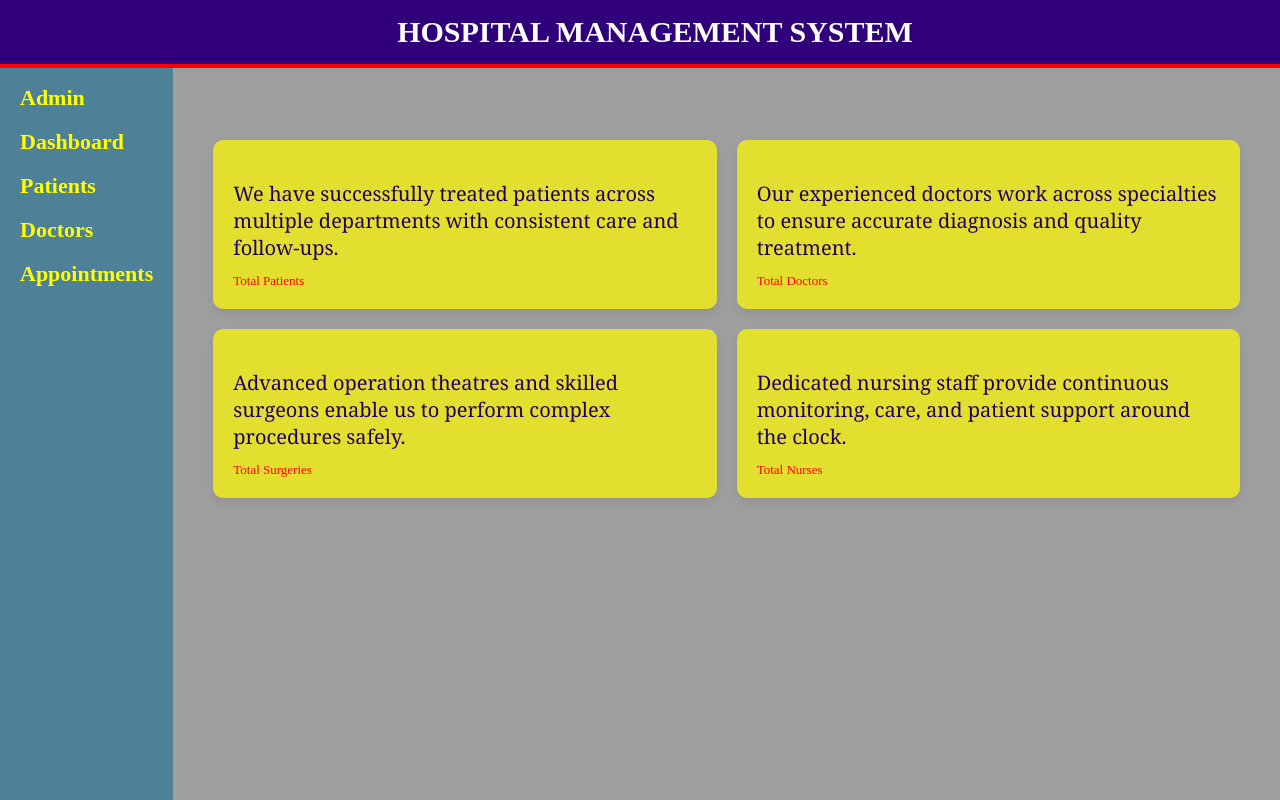
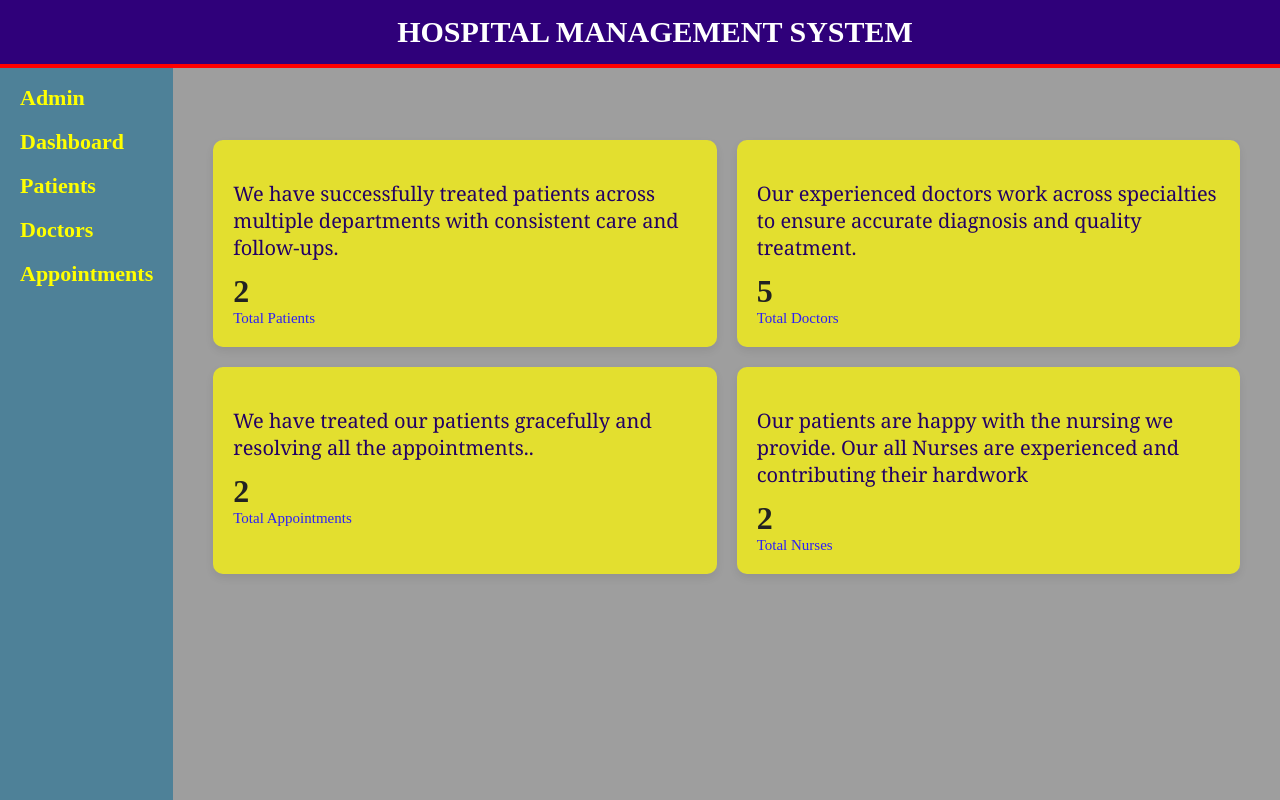
Before and after one commit to MBR-ACS/HMS, a Django app: page / in a window 1280 px wide. Run offline with Django 5.2, Linux system fonts and the light colour scheme; data comes from the database, SQL or seed files in the repository; both versions use the stored data as it was after the commit.

Commit message:
few changes in main page view

```diff
--- a/dashboard/templates/dashboard/dashboard.html
+++ b/dashboard/templates/dashboard/dashboard.html
@@ -30,8 +30,8 @@
         }
 
         .db-label {
-            font-size: 13px;
-            color: #ff0404ff;
+            font-size: 15px;
+            color: #2d1ff8ff;
         }
 
     </style>
@@ -44,7 +44,7 @@
         <p class="db-text">
             We have successfully treated patients across multiple departments with consistent care and follow-ups.
         </p>
-        <h2 class="db-number"> {{ patients }} </h2>
+        <h2 class="db-number">{{ patients_cnt }} </h2>
         <span class="db-label">Total Patients</span>
     </div>
 
@@ -52,23 +52,23 @@
         <p class="db-text">
             Our experienced doctors work across specialties to ensure accurate diagnosis and quality treatment.
         </p>
-        <h2 class="db-number"> {{ doctor }}</h2>
+        <h2 class="db-number">{{ doctor_cnt }} </h2>
         <span class="db-label">Total Doctors</span>
     </div>
 
     <div class="db-card">
         <p class="db-text">
-            Advanced operation theatres and skilled surgeons enable us to perform complex procedures safely.
+            We have treated our patients gracefully and resolving all the appointments..
         </p>
-        <h2 class="db-number">{{ nurse }}</h2>
-        <span class="db-label">Total Surgeries</span>
+        <h2 class="db-number">{{ appointment_cnt }}</h2>
+        <span class="db-label">Total Appointments</span>
     </div>
 
     <div class="db-card">
         <p class="db-text">
-            Dedicated nursing staff provide continuous monitoring, care, and patient support around the clock.
+            Our patients are happy with the nursing we provide. Our all Nurses are experienced and contributing their hardwork
         </p>
-        <h2 class="db-number">{{ department }}</h2>
+        <h2 class="db-number">{{ nurse_cnt }}</h2>
         <span class="db-label">Total Nurses</span>
     </div>
 
--- a/dashboard/views.py
+++ b/dashboard/views.py
@@ -2,16 +2,36 @@
 from doctors.models import Doctor
 from patients.models import Patient
 from nurses.models import Nurses
-from departments.models import Department
+from appointments.models import Appointments
 
 # Create your views here.
 
 def dashboard(request):
-    doc_count = Doctor.objects.count()
-    pt_count = Patient.objects.count()
-    nrs_count = Nurses.objects.count()
-    dpt_count = Department.objects.count()
+    '''this view renders the request and html template along with data'''
+    doctor_count = Doctor.objects.count()
+    patient_count = Patient.objects.count()
+    nurse_count = Nurses.objects.count()
+    appointment_count = Appointments.objects.count()
 
-    data = {'doctor' : doc_count, 'patients' : pt_count, 'nurse' : nrs_count,'department' : dpt_count,}
+    data = {
+        'doctor_cnt' : doctor_count,
+        'patients_cnt' : patient_count,
+        'nurse_cnt' : nurse_count,
+        'appointment_cnt' : appointment_count,
+        }
 
     return render(request, 'dashboard/dashboard.html', context=data)
+
+def statictics():
+    '''this function will generate only counts for all the model objects'''
+    doctor_count = Doctor.objects.count()
+    patient_count = Patient.objects.count()
+    nurse_count = Nurses.objects.count()
+    appointment_count = Appointments.objects.count()
+    data = {
+        'doctor_cnt' : doctor_count,
+        'patients_cnt' : patient_count,
+        'nurse_cnt' : nurse_count,
+        'appointment_cnt' : appointment_count,
+        }
+    return data
--- a/my_project/views.py
+++ b/my_project/views.py
@@ -1,5 +1,6 @@
 from django.http import HttpResponse
 from django.shortcuts import render
+from dashboard.views import statictics
 
 def products(request):
     prod = ['pen', 'mouse', 'car', 'mobile']
@@ -19,4 +20,5 @@
 '''
 
 def welcome(request):
-    return render(request, 'welcome.html')
+    data = statictics()
+    return render(request, 'welcome.html', context=data)
```
Also changed, not shown: db.sqlite3.
